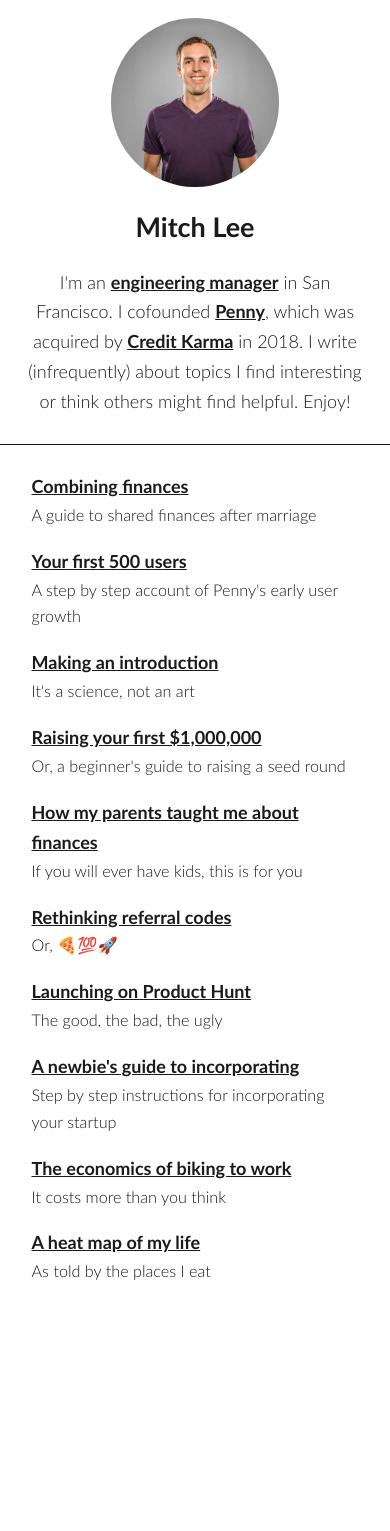
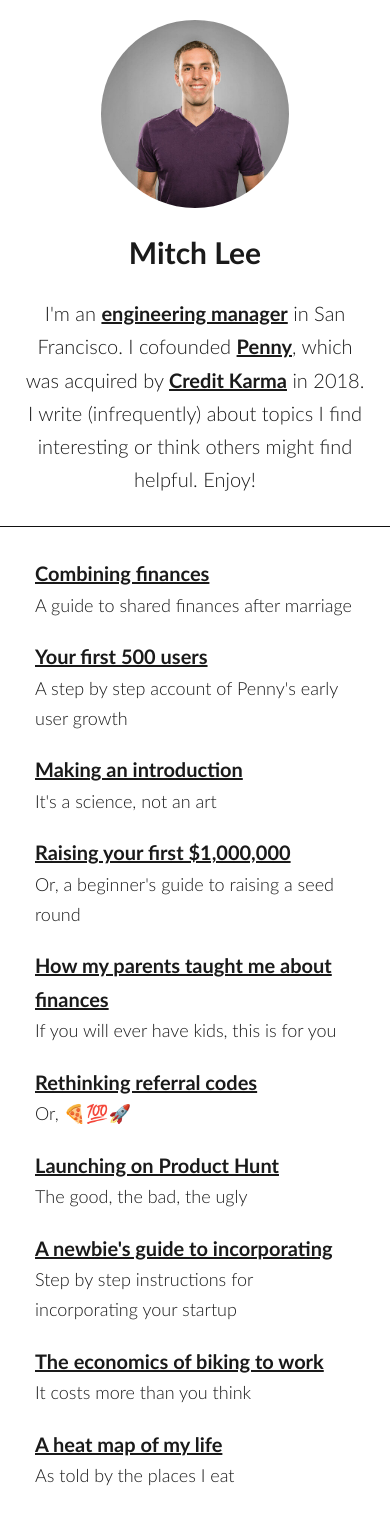
Before and after one commit to dontmitch/dontmitch.github.io, a Jekyll site: the page built from index.html, in a window 390 px wide. Built offline with Jekyll 4.4.1, drawn with Linux system fonts in a browser that asks for light colours; before the commit the page ends 1321 px from its top, so only the background shows below that.

Commit message:
Increase font size on landing page.

```diff
--- a/index.html
+++ b/index.html
@@ -138,11 +138,6 @@
           font-size: 22px;
         }
       }
-      @media screen and (max-width: 480px) {
-        html {
-          font-size: 18px;
-        }
-      }
     </style>
   </head>
 
```
